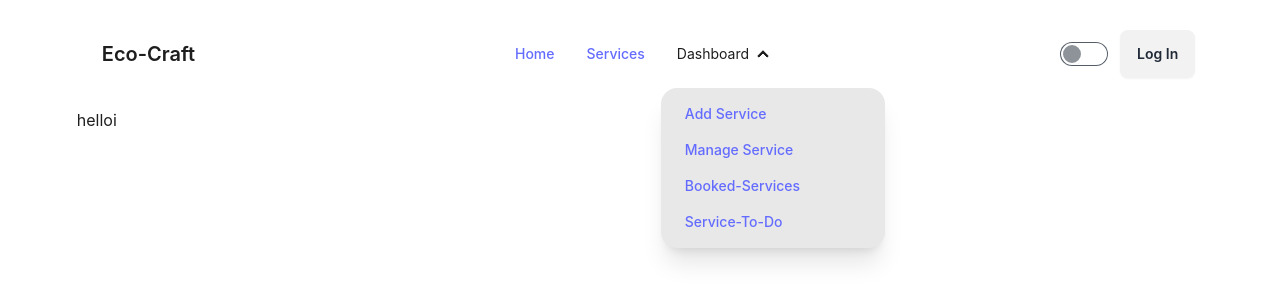
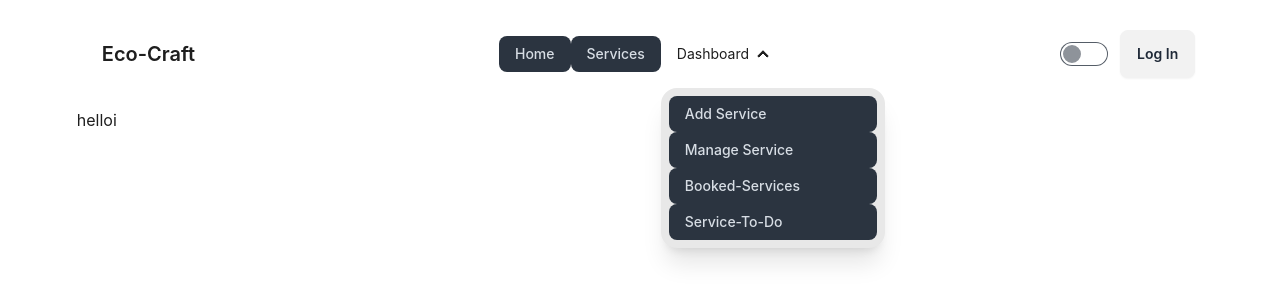
Before and after one commit to KamaruzzamanFahad/Jhotpot-Service-Clint-A11, a React (Vite) app: page / in a window 1280 px wide. Both pictures are taken after a click on the heading "Dashboard". Shown: the top 302 px of the page. Built offline with nearby package versions, Linux system fonts and the light colour scheme; no server answers.

Commit message:
nav ber added

```diff
--- a/src/Components/Navber.jsx
+++ b/src/Components/Navber.jsx
@@ -1,5 +1,5 @@
 import React, { useContext, useState } from 'react';
-import { Link, NavLink } from 'react-router-dom';
+import { NavLink, } from 'react-router-dom';
 import { AuthContext } from '../Provider/AuthProvider';
 
 
@@ -48,15 +48,15 @@ const Navber = () => {
                             <svg xmlns="http://www.w3.org/2000/svg" className="h-5 w-5" fill="none" viewBox="0 0 24 24" stroke="currentColor"><path strokeLinecap="round" strokeLinejoin="round" strokeWidth="2" d="M4 6h16M4 12h8m-8 6h16" /></svg>
                         </div>
                         <ul style={mebustyl} tabIndex={0} className="menu menu-sm dropdown-content mt-3 z-[1] p-2 shadow bg-base-100 rounded-box w-52">
-                            <li><Link to={'/'}>Home</Link></li>
-                            <li><Link to={'/'}>Services</Link></li>
+                            <li><NavLink to={'/'}>Home</NavLink></li>
+                            <li><NavLink to={'/'}>Services</NavLink></li>
                             <li>
-                                <Link to={'/'}>Dashboard</Link>
+                                <NavLink to={'/'}>Dashboard</NavLink>
                                 <ul className="p-2 w-48">
-                                    <li><Link to={'/'}>Add Service</Link></li>
-                                    <li><Link to={'/'}>Manage Service</Link></li>
-                                    <li><Link to={'/'}>Booked-Services</Link></li>
-                                    <li><Link to={'/'}>Service-To-Do</Link></li>
+                                    <li><NavLink to={'/'}>Add Service</NavLink></li>
+                                    <li><NavLink to={'/'}>Manage Service</NavLink></li>
+                                    <li><NavLink to={'/'}>Booked-Services</NavLink></li>
+                                    <li><NavLink to={'/'}>Service-To-Do</NavLink></li>
                                 </ul>
                             </li>
                         </ul>
@@ -66,16 +66,16 @@ const Navber = () => {
                 <div className="navbar-center hidden lg:flex">
 
                     <ul className="menu menu-horizontal px-1">
-                        <li><Link to={'/'}>Home</Link></li>
-                        <li><Link to={'/'}>Services</Link></li>
+                        <li><NavLink to={'/'}>Home</NavLink></li>
+                        <li><NavLink to={'/'}>Services</NavLink></li>
                         <li>
                             <details>
                                 <summary>Dashboard</summary>
                                 <ul style={mebustyl} className="p-2 w-56 z-[10]">
-                                    <li><Link to={'/'}>Add Service</Link></li>
-                                    <li><Link to={'/'}>Manage Service</Link></li>
-                                    <li><Link to={'/'}>Booked-Services</Link></li>
-                                    <li><Link to={'/'}>Service-To-Do</Link></li>
+                                    <li><NavLink to={'/'}>Add Service</NavLink></li>
+                                    <li><NavLink to={'/'}>Manage Service</NavLink></li>
+                                    <li><NavLink to={'/'}>Booked-Services</NavLink></li>
+                                    <li><NavLink to={'/'}>Service-To-Do</NavLink></li>
                                 </ul>
                             </details>
                         </li>
@@ -103,7 +103,7 @@ const Navber = () => {
                             </div>
                         </>
                             : <div className='flex justify-end items-center flex-row'>
-                                <Link to={'/login'}><button className="btn">Log In</button></Link>
+                                <NavLink to={'/login'}><button className="btn">Log In</button></NavLink>
                             </div>
 
 
```
